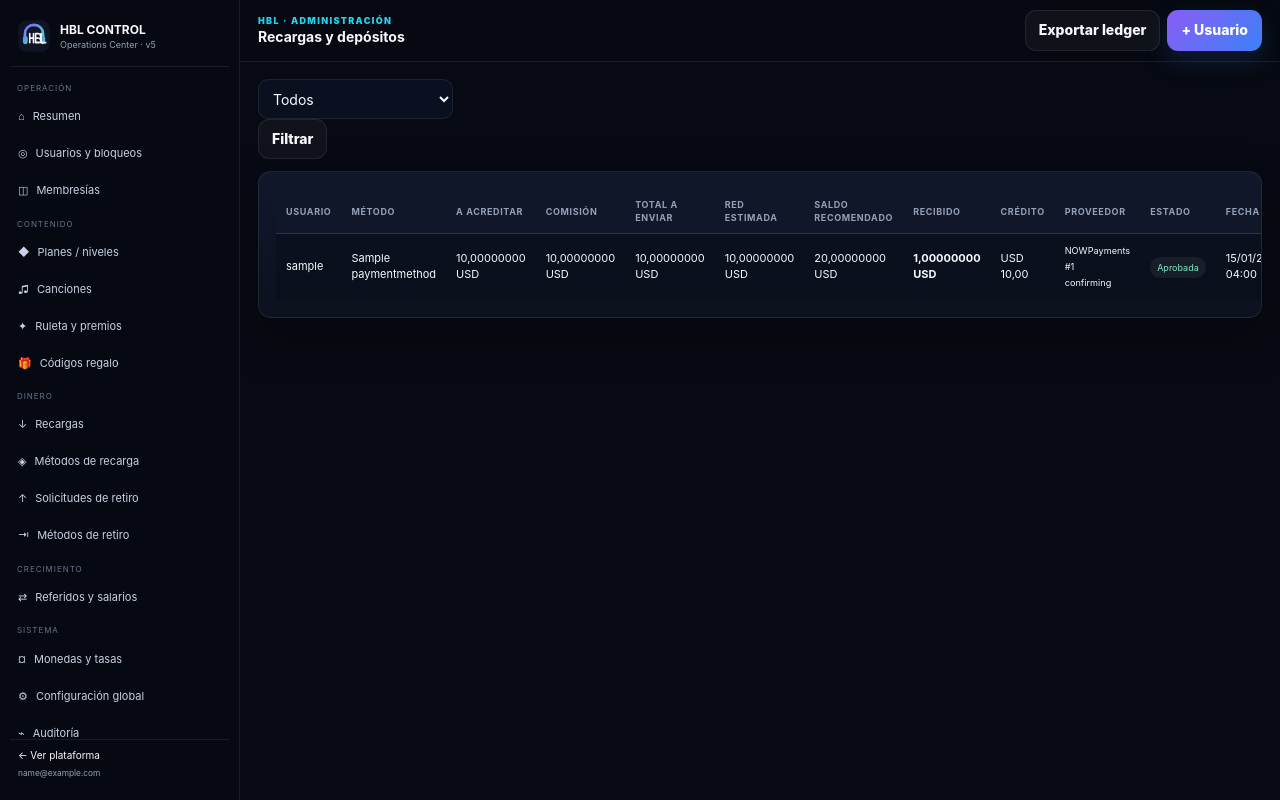
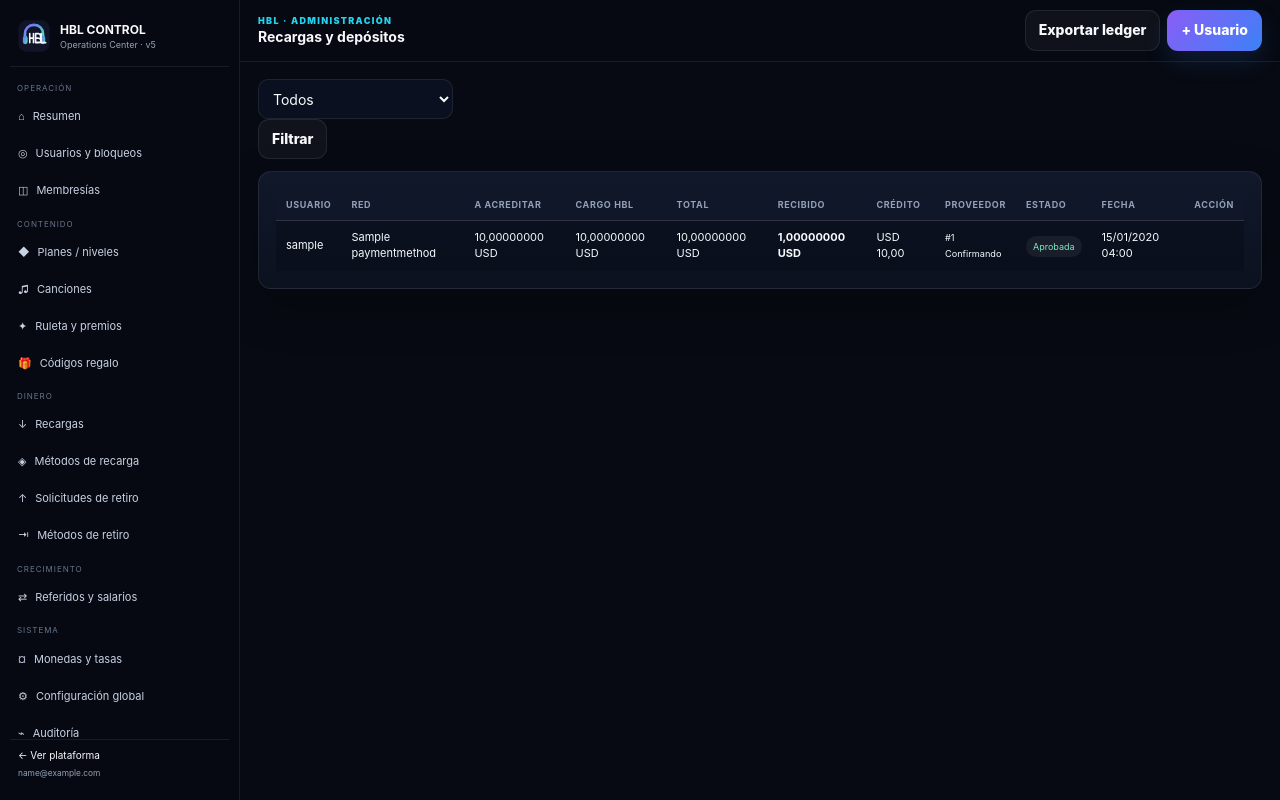
Before and after one commit to victorpavon2908-gif/hlb, a Django app: page /control/recargas/ in a window 1280 px wide. Run offline with Django 5.2, Linux system fonts and the light colour scheme; a user stored in the database is signed in; tables that the repository leaves empty hold one stand-in row (values such as "Sample post"); parts of the project's set-up code (start-up, migrations or seed data) failed here and were passed over.

Commit message:
Simplify deposit control interface

```diff
--- a/hbl_core/templates/hbl/control/deposits.html
+++ b/hbl_core/templates/hbl/control/deposits.html
@@ -19,12 +19,10 @@
     <thead>
       <tr>
         <th>Usuario</th>
-        <th>Método</th>
+        <th>Red</th>
         <th>A acreditar</th>
-        <th>Comisión</th>
-        <th>Total a enviar</th>
-        <th>Red estimada</th>
-        <th>Saldo recomendado</th>
+        <th>Cargo HBL</th>
+        <th>Total</th>
         <th>Recibido</th>
         <th>Crédito</th>
         <th>Proveedor</th>
@@ -44,20 +42,25 @@
         </td>
         <td>{% if d.provider_payment_id %}{{ d.provider_fee_amount }} {{ d.payment_currency }}{% else %}—{% endif %}</td>
         <td>{{ d.payment_amount }} {{ d.payment_currency }}</td>
-        <td>{% if d.provider_payment_id %}{{ d.sender_network_fee_estimate }} {{ d.payment_currency }}{% else %}—{% endif %}</td>
-        <td>{% if d.provider_payment_id %}{{ d.wallet_balance_required }} {{ d.payment_currency }}{% else %}{{ d.payment_amount }} {{ d.payment_currency }}{% endif %}</td>
         <td>
           {% if d.provider_actual_paid %}
           <strong>{{ d.provider_actual_paid }} {{ d.payment_currency }}</strong>
           {% elif d.provider_payment_id %}
-          <span class="muted">Sin informar</span>
+          <span class="muted">Pendiente</span>
           {% else %}—{% endif %}
         </td>
         <td>{{ platform_config.base_currency_symbol|default:"C$" }} {{ d.amount }}</td>
         <td>
           <small>
             {% if d.provider_payment_id %}
-            NOWPayments #{{ d.provider_payment_id }}<br>{{ d.provider_status|default:'—' }}
+            #{{ d.provider_payment_id }}<br>
+            {% if d.provider_status == 'partially_paid' %}Pago parcial
+            {% elif d.provider_status == 'waiting' %}Esperando pago
+            {% elif d.provider_status == 'confirming' or d.provider_status == 'confirmed' %}Confirmando
+            {% elif d.provider_status == 'sending' %}Finalizando
+            {% elif d.provider_status == 'finished' %}Finalizado
+            {% elif d.provider_status %}{{ d.provider_status }}
+            {% else %}—{% endif %}
             {% else %}
             {{ d.txid|default:d.reference|default:'Manual' }}
             {% endif %}
@@ -71,13 +74,13 @@
             {% if d.provider_payment_id %}
             <form method="post" action="{% url 'hbl_control_deposit_action' d.id 'refresh' %}">
               {% csrf_token %}
-              <button class="secondary-btn">Actualizar proveedor</button>
+              <button class="secondary-btn">Actualizar</button>
             </form>
             {% endif %}
             <form method="post" action="{% url 'hbl_control_deposit_action' d.id 'approve' %}">
               {% csrf_token %}
-              <input class="mini-input" name="note" maxlength="240" placeholder="Nota de aprobación (opcional)">
-              <button class="primary-btn">Aprobar manualmente</button>
+              <input class="mini-input" name="note" maxlength="240" placeholder="Nota opcional">
+              <button class="primary-btn">Aprobar</button>
             </form>
             <form method="post" action="{% url 'hbl_control_deposit_action' d.id 'reject' %}">
               {% csrf_token %}
@@ -89,7 +92,7 @@
         </td>
       </tr>
       {% empty %}
-      <tr><td colspan="13">Sin recargas.</td></tr>
+      <tr><td colspan="11">Sin recargas.</td></tr>
       {% endfor %}
     </tbody>
   </table>
```
